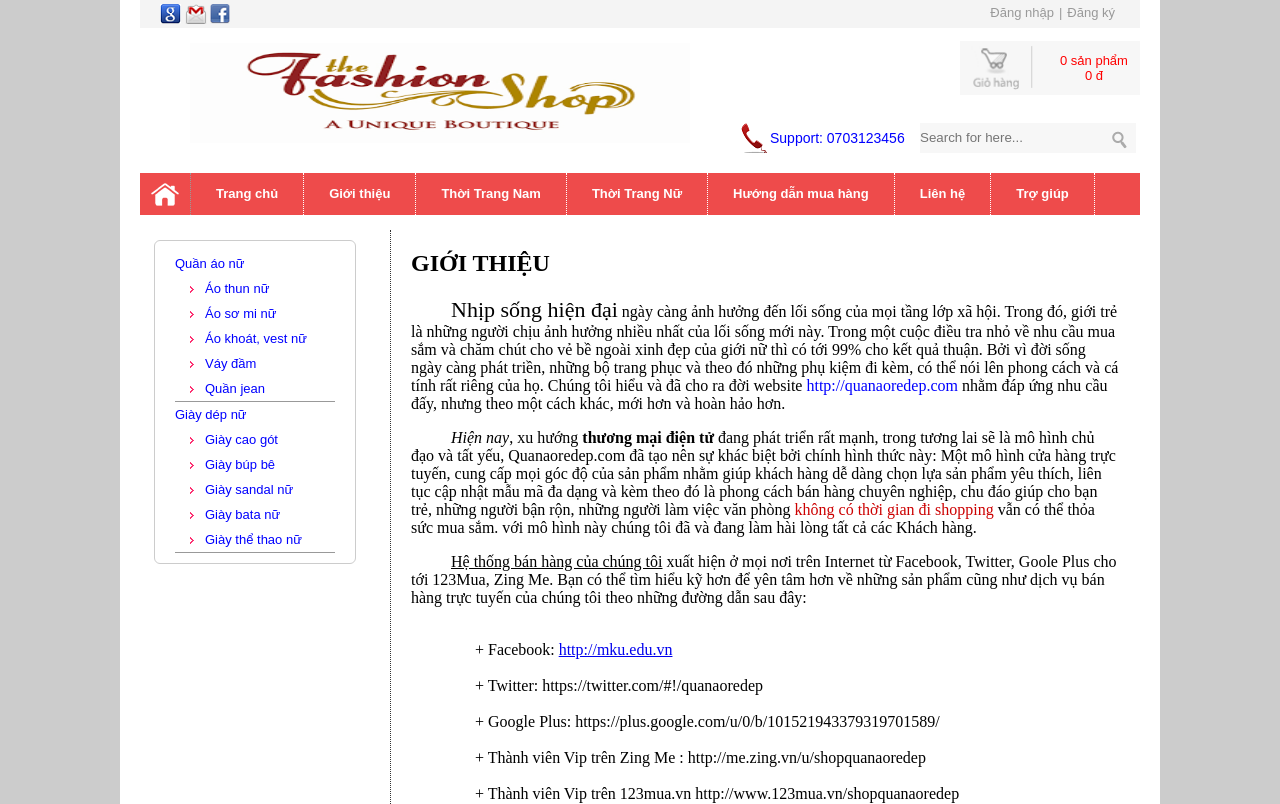
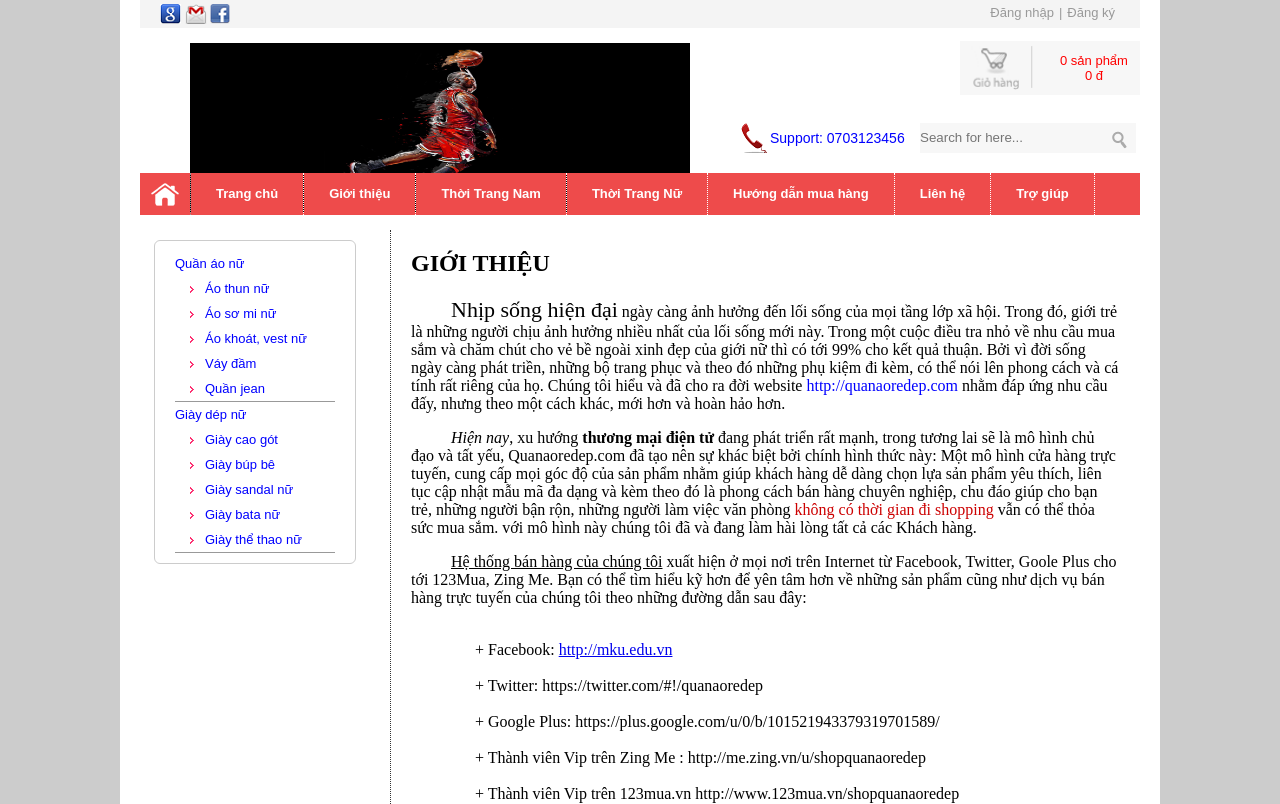
Before and after one commit to nhkkhaii/nhkkhaii.github.io, a plain HTML site: page index.html in a window 1280 px wide. Shown: the top 804 px of the page. Drawn offline with Linux system fonts and the light colour scheme.

Commit message:
Khai da sua

```diff
--- a/gioi_thieu.html
+++ b/gioi_thieu.html
@@ -26,5 +26,7 @@
            </span></pre>
       	<p>&nbsp; &nbsp; &nbsp;&nbsp; &nbsp; &nbsp;Bạn hoàn toàn có thể yên tâm đặt hàng rồi nhé!</p>
 		<p>&nbsp; &nbsp; &nbsp;&nbsp; &nbsp; &nbsp;Trân trọng!</p>
+        <h1>&nbsp; &nbsp; &nbsp;&nbsp; &nbsp; &nbsp;Em là Ninh Hoàng Khải</h1>
+
     </body>
 </html>
--- a/index.html
+++ b/index.html
@@ -34,7 +34,7 @@
         	<!-- div thứ 1: hình logo -->
             <div style="float:left; width:500px; height:100px;
                 	margin:15px 0 0 50px">
-           		<img src="images/logoshop.png" width="500" height="100"/>
+           		<img src="images/jordan.jpg" width="500" height="170"/>
             </div>
 
             <!-- div thứ 2: giỏ hành và thông tin giỏ hàng -->
```
Also changed, not shown: images/jordan.jpg (added).
